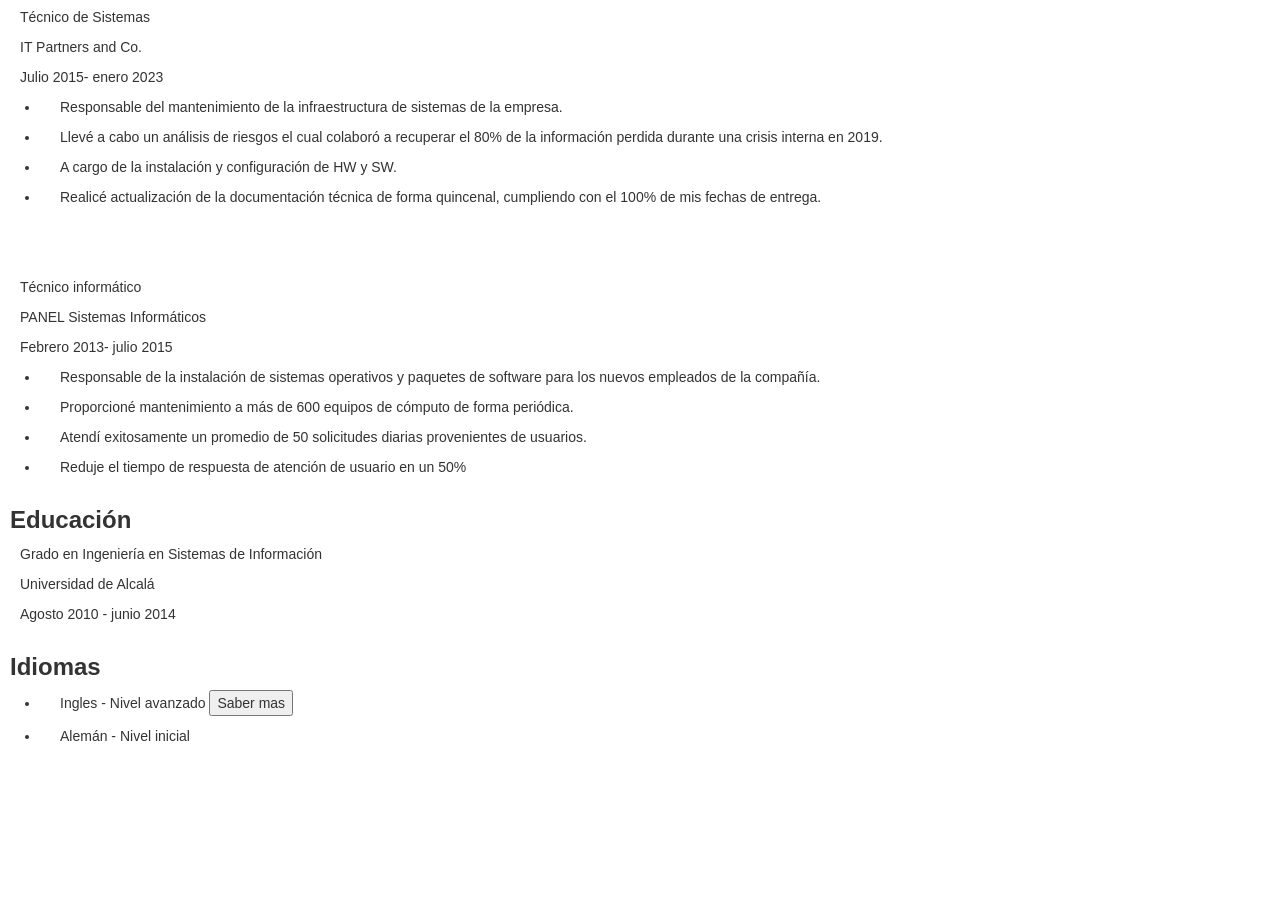
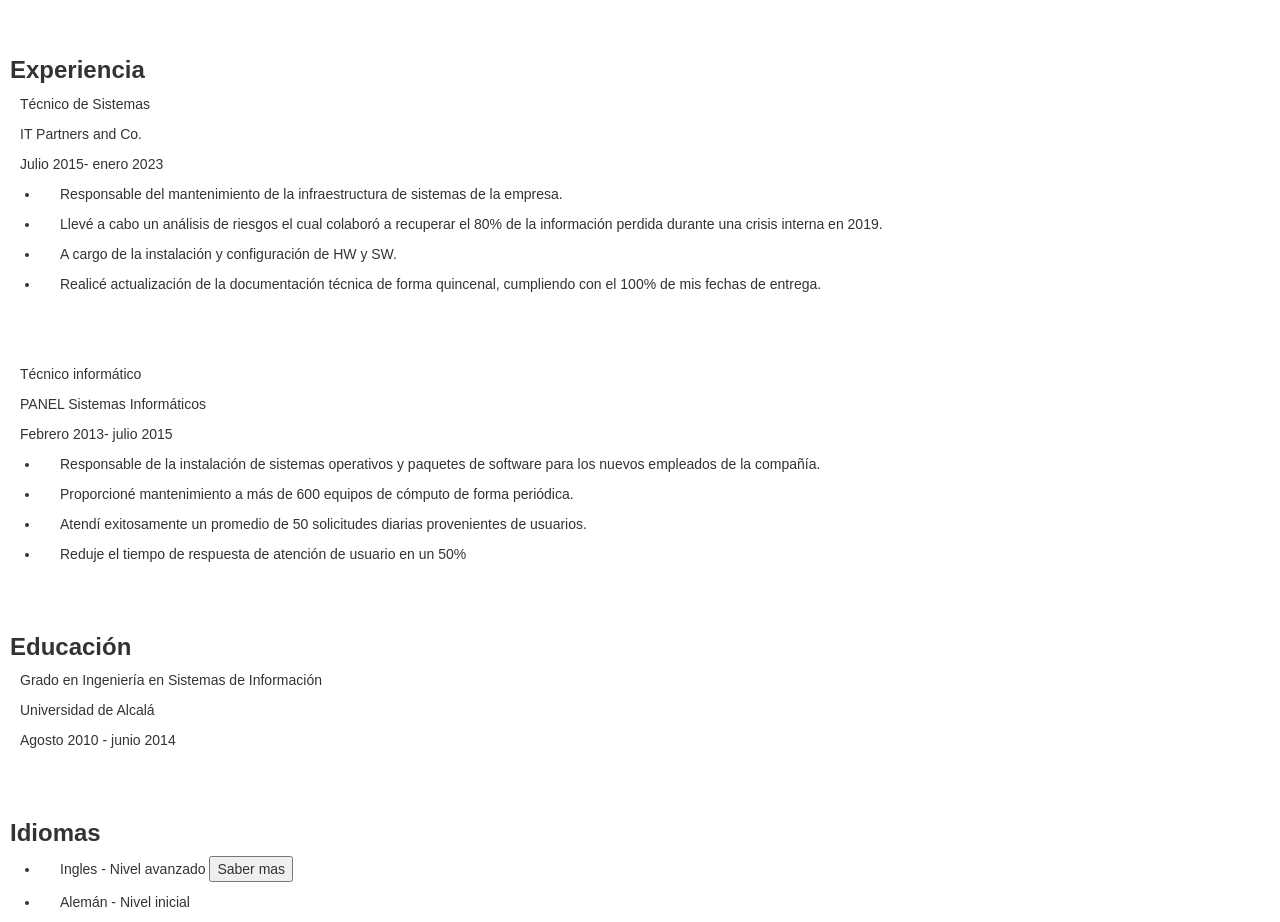
Before and after one commit to alebeatle/alebeatle.github.io, a plain HTML site: page index.html in a window 1280 px wide. Shown: the part 799-1721 px from the top of the page. Before the commit the page ends 1555 px from the top, so only its background shows below. Drawn offline with nearby package versions, Linux system fonts and the light colour scheme.

Commit message:
Add files via upload

```diff
--- a/index.html
+++ b/index.html
@@ -69,7 +69,7 @@
          </div>
 
          <div class="col-lg-10 col-sm-8 col-xs-12">
-          <a name="info"></a>
+          <a name="info"></a><br><br>
          <h3><strong>Info Personal</strong></h3><p>Ingeniero en Software <i class="fa-solid fa-user"></i></p><p>Barcelona, Espa&ntilde;a</p><p>Tel: 989 898 99</p><p>E-Mail: o.miranda@gmail.com</p><p>LinkedIn: linkedin.com/in/omiranda/</p><p>&nbsp;</p>
             </div>
 
@@ -77,7 +77,7 @@
   </div>
 </div>
 <div class="row">
-<a name="Habilidades"></a>
+<a name="Habilidades"></a><br><br>
 <div class="col-lg-10 col-sm-8 col-xs-12">
 
 
@@ -107,7 +107,7 @@
          <div class="row">
             <div class="col-lg-10 col-sm-8 col-xs-12">
 
-             <a name="Experiencia"></a>
+             <a name="Experiencia"></a><br><br>
              <h3><strong>Experiencia</strong></h3>
 
              <p>T&eacute;cnico de Sistemas</p>
@@ -147,7 +147,7 @@
 
 <div class="col-lg-10 col-sm-8 col-xs-12">
 
-             <a name="Educacion"></a>
+             <a name="Educacion"></a><br><br>
              <h3><strong>Educaci&oacute;n</strong></h3>
              <p>Grado en Ingenier&iacute;a en Sistemas de Informaci&oacute;n</p>
              <p>Universidad de Alcal&aacute;</p>
@@ -160,7 +160,7 @@
 </div>
 
              <div class="row">
-        <a name="Idiomas"></a>
+        <a name="Idiomas"></a><br><br>
             <div class="col-lg-10 col-sm-8 col-xs-12">
 
 
```
